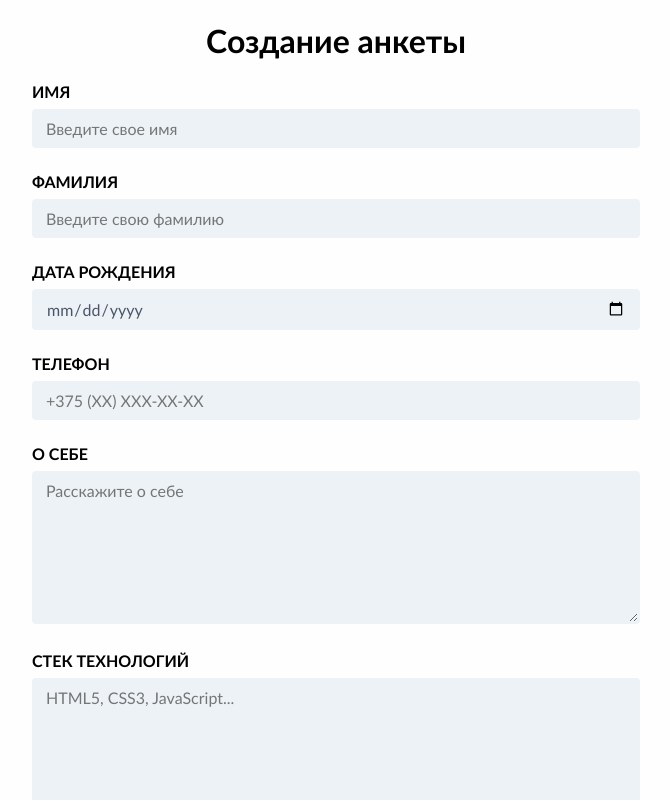
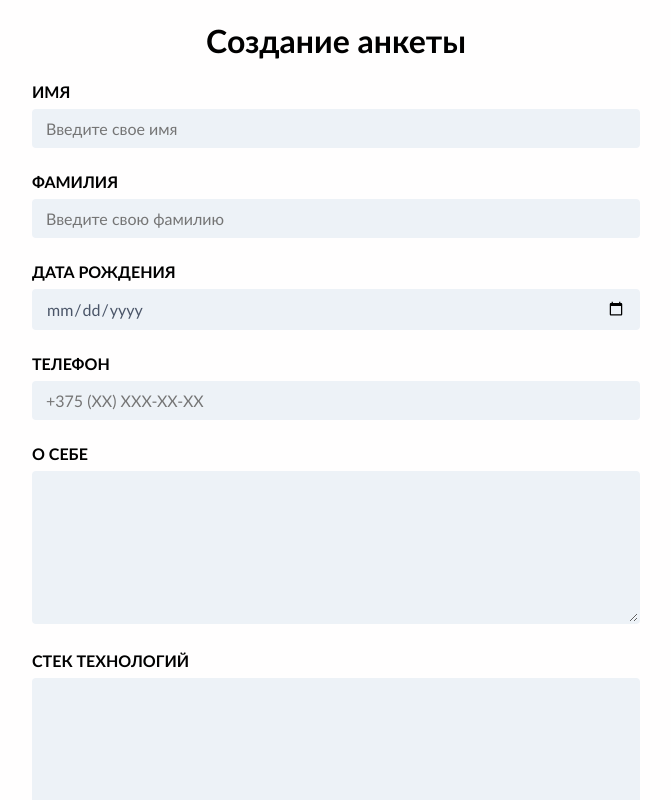
Before and after one commit to pdalinchuk/react-andersen, a React (Create React App) app: page / in a window 1280 px wide. Shown: the top 800 px of the page, without its empty margins (304-975 px from the left). Built offline with nearby package versions, Linux system fonts and the light colour scheme.

Commit message:
fix: changing textarea tag

```diff
--- a/src/components/textarea/textarea.component.jsx
+++ b/src/components/textarea/textarea.component.jsx
@@ -12,8 +12,7 @@ class TextArea extends React.Component {
           className='form-textarea'
           rows={this.props.rows}
           id={this.props.name}
-          placeholder={this.props.placeholder}
-        ></textarea>
+        />
       </div>
     );
   }
```
